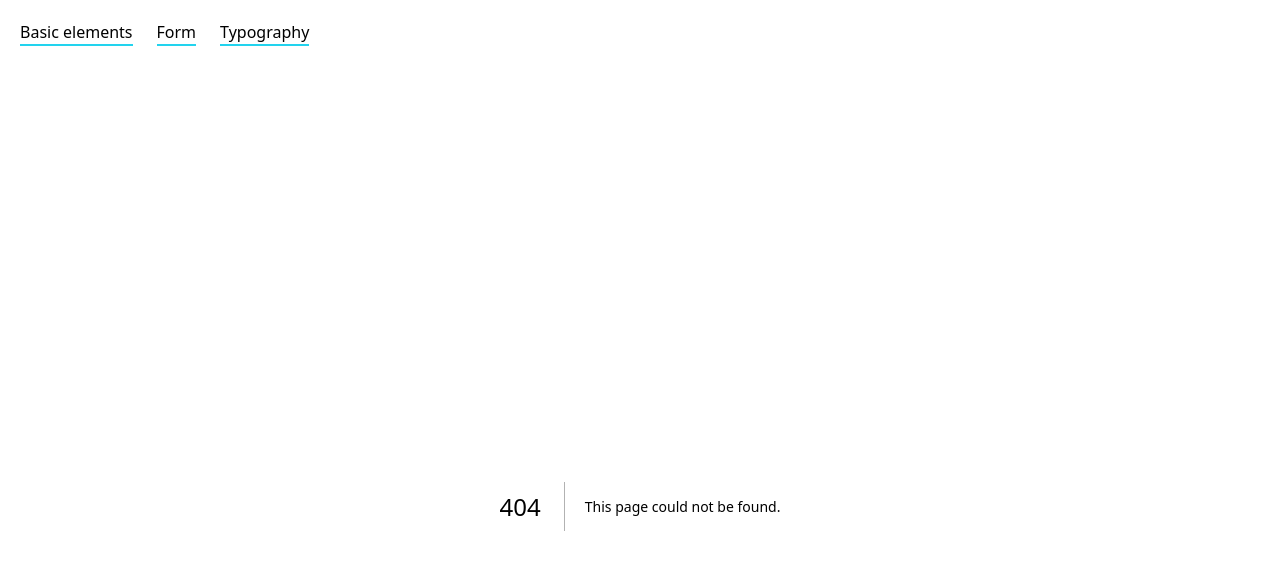
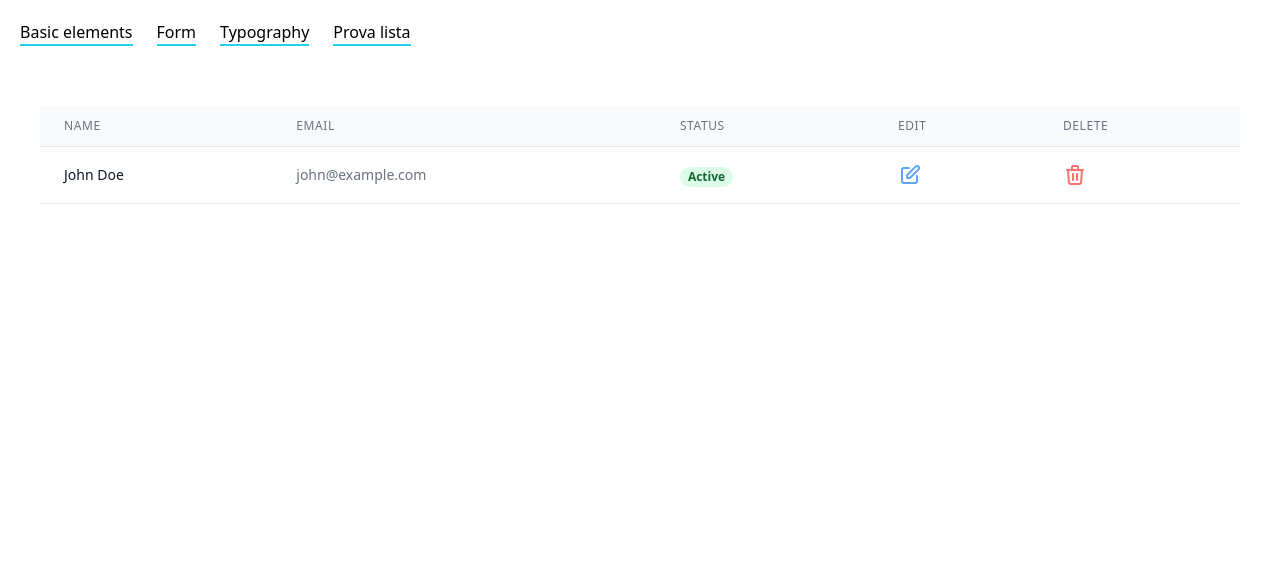
Before and after one commit to pix303/nextjs-tailwindui-trial-app, a Next.js app: page /list in a window 1280 px wide. Before the commit this address had no page. Shown: the top 570 px of the page. Built offline with nearby package versions, Linux system fonts and the light colour scheme; a web font is replaced by a local one.

Commit message:
prova lista

```diff
--- /dev/null
+++ b/app/list/page.tsx
@@ -0,0 +1,72 @@
+export default function TablePage() {
+    return (
+        <section className="font-sans">
+
+
+
+            <table class="main-table">
+
+                <thead>
+                    <tr>
+                        <th>Name</th>
+                        <th>Email</th>
+                        <th>Status</th>
+                        <th>Edit</th>
+                        <th>Delete</th>
+                    </tr>
+                </thead>
+
+                <tbody class="bg-white">
+
+                    <tr>
+                        <td>
+                            <div class="flex items-center">
+                                <div class="text-sm font-medium leading-5 text-gray-900">
+                                    John Doe
+                                </div>
+                            </div>
+                        </td>
+
+                        <td>
+                            <div class="text-sm leading-5 text-gray-500">john@example.com</div>
+                        </td>
+
+                        <td>
+                            <span
+                                class="inline-flex px-2 text-xs font-semibold leading-5 text-green-800 bg-green-100 rounded-full">Active</span>
+                        </td>
+
+                        <td
+                            class=" text-sm leading-5 text-gray-500">
+                            <svg xmlns="http://www.w3.org/2000/svg" class="w-6 h-6 text-blue-400" fill="none"
+                                viewBox="0 0 24 24" stroke="currentColor">
+                                <path stroke-linecap="round" stroke-linejoin="round" stroke-width="2"
+                                    d="M11 5H6a2 2 0 00-2 2v11a2 2 0 002 2h11a2 2 0 002-2v-5m-1.414-9.414a2 2 0 112.828 2.828L11.828 15H9v-2.828l8.586-8.586z" />
+                            </svg>
+                        </td>
+                        <td
+                            class=" text-sm leading-5 text-gray-500 ">
+                            <svg xmlns="http://www.w3.org/2000/svg" class="w-6 h-6 text-red-400" fill="none"
+                                viewBox="0 0 24 24" stroke="currentColor">
+                                <path stroke-linecap="round" stroke-linejoin="round" stroke-width="2"
+                                    d="M19 7l-.867 12.142A2 2 0 0116.138 21H7.862a2 2 0 01-1.995-1.858L5 7m5 4v6m4-6v6m1-10V4a1 1 0 00-1-1h-4a1 1 0 00-1 1v3M4 7h16" />
+                            </svg>
+                        </td>
+                    </tr>
+
+
+
+
+
+
+
+
+                </tbody>
+            </table>
+
+
+
+
+        </section>
+    )
+}
--- a/app/styles/globals.css
+++ b/app/styles/globals.css
@@ -32,3 +32,17 @@ button.primary {
     focus:bg-blue-800  focus:outline-blue-800
     active:bg-blue-800;
 }
+
+/*  */
+
+table.main-table {
+  @apply min-w-full mb-12
+}
+
+table.main-table th {
+  @apply px-6 py-3 text-xs font-medium leading-4 tracking-wider text-left text-gray-500 uppercase border-b border-gray-200 bg-gray-50;
+}
+
+table.main-table td {
+  @apply px-6 py-4 border-b border-gray-200
+}
--- a/components/header/header.tsx
+++ b/components/header/header.tsx
@@ -7,6 +7,7 @@ export default function Header() {
             <li><Link href={"/basic-elements"}>Basic elements</Link></li>
             <li><Link href={"/form"}>Form</Link></li>
             <li><Link href={"/typography"}>Typography</Link></li>
+            <li><Link href={"/list"}>Prova lista</Link></li>
         </ul>
     )
 }
```
